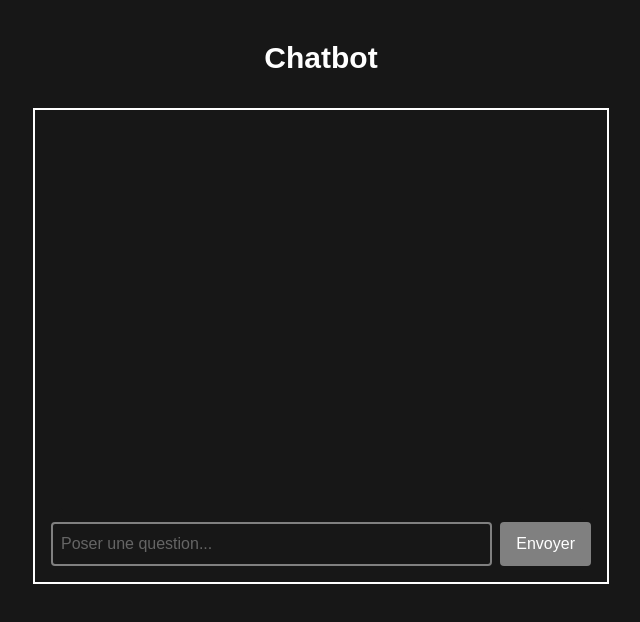
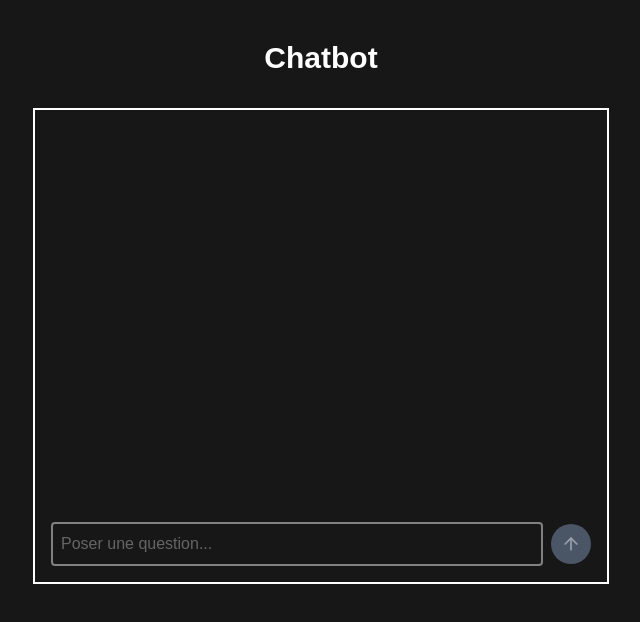
Before and after one commit to Fouad-berry/CHatbot, a Next.js app: page / in a window 1280 px wide. Shown: the top 622 px of the page, without its empty margins (319-959 px from the left). Built offline with nearby package versions, Linux system fonts and the light colour scheme.

Commit message:
[UPDATE] update style of the CHatbot V2

```diff
--- a/app/globals.css
+++ b/app/globals.css
@@ -62,8 +62,13 @@ body {
 .SenderContainer{
   border-radius: 0.5rem;
   background-color: #676767;
-  -webkit-border-radius: 0.5rem;
-  -moz-border-radius: 0.5rem;
-  -ms-border-radius: 0.5rem;
-  -o-border-radius: 0.5rem;
 }
+
+.ButtonContainer{
+  background-color: white;
+  cursor: pointer;
+}
+
+.ButtonContainer-disabled{
+  background-color: #676767;
+}
--- a/components/Chatbot/Chatbot.tsx
+++ b/components/Chatbot/Chatbot.tsx
@@ -3,12 +3,14 @@
 import { useState } from "react";
 import axios from "axios";
 import '@/app/globals.css';
+import { ArrowUp } from "lucide-react";
 
 export default function ChatBox() {
   const [input, setInput] = useState("");
   const [messages, setMessages] = useState<{ sender: string; text: string }[]>([]);
 
   const sendMessage = async () => {
+    if (!input.trim()) return;
     const userMessage = { sender: "user", text: input };
     setMessages((prev) => [...prev, userMessage]);
     setInput("");
@@ -33,7 +35,7 @@ export default function ChatBox() {
           </div>
         ))}
       </div>
-      <div className="flex gap-2">
+      <div className="flex gap-2 items-center">
         <input
           className="flex-1 border rounded p-2 InputContainer"
           placeholder="Poser une question..."
@@ -41,8 +43,15 @@ export default function ChatBox() {
           onChange={(e) => setInput(e.target.value)}
           onKeyDown={(e) => e.key === "Enter" && sendMessage()}
         />
-        <button className="bg-blue-500 text-white rounded px-4 py-2 SendButton" onClick={sendMessage}>
-          Envoyer
+        <button
+          onClick={sendMessage}
+          disabled={!input.trim()}
+          className={`w-10 h-10 flex items-center justify-center rounded-full transition
+            ${input.trim()
+              ? "bg-white hover:bg-white text-black cursor-pointer"
+              : "bg-gray-600 text-gray-400 cursor-not-allowed"}`}
+        >
+          <ArrowUp size={20} />
         </button>
       </div>
     </div>
--- a/package.json
+++ b/package.json
@@ -10,6 +10,7 @@
   },
   "dependencies": {
     "axios": "^1.8.4",
+    "lucide-react": "^0.487.0",
     "next": "15.2.4",
     "react": "^19.0.0",
     "react-dom": "^19.0.0"
```
Also changed, not shown: 1 other file (tests, documents, lock files or other folders).
